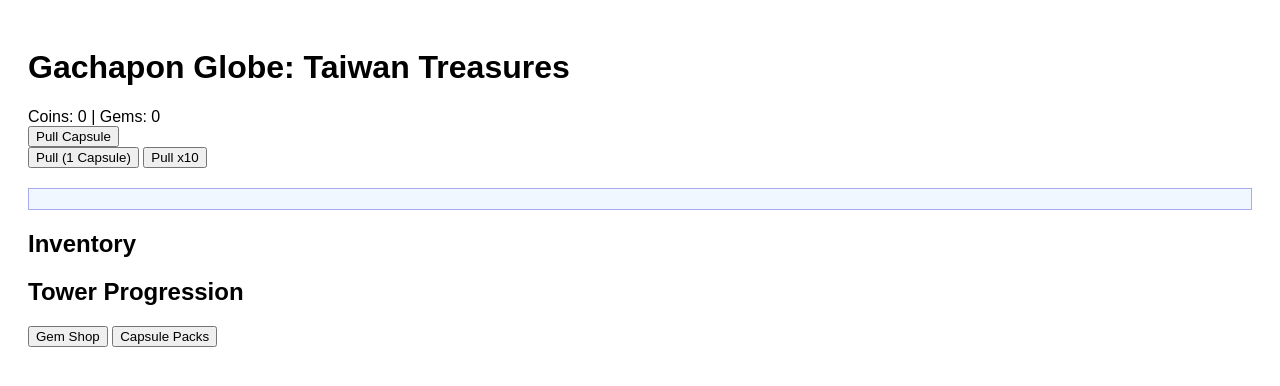
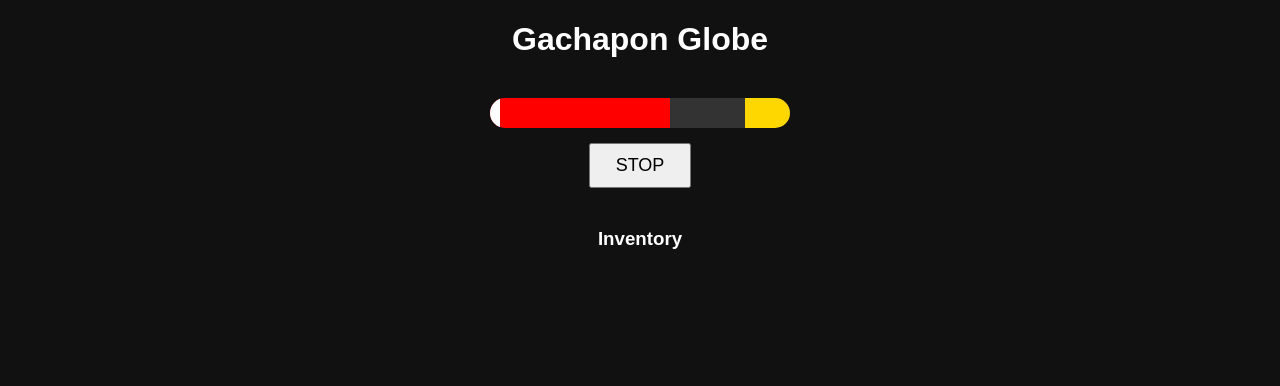
Before and after one commit to HeavenlyCloud/night-market-game, a plain HTML site: page index.html in a window 1280 px wide. Drawn offline with Linux system fonts and the light colour scheme; files that its build step writes are made by us from their sources.

Commit message:
Refactor Gachapon game UI and mechanics; update styles, remove unused scripts, and streamline inventory management

```diff
--- a/css/style.css
+++ b/css/style.css
@@ -1,28 +1,52 @@
 body {
-  font-family: sans-serif;
-  padding: 20px;
+  font-family: Arial, sans-serif;
+  background: #111;
+  color: white;
+  text-align: center;
 }
 
-#results {
-  margin: 20px 0;
-  padding: 10px;
-  background: #f0f7ff;
-  border: 1px solid #aae;
+#gacha-machine {
+  width: 300px;
+  margin: 40px auto;
 }
 
-.item {
-  display: inline-block;
-  padding: 6px 10px;
-  margin: 4px;
-  background: #fff;
-  border: 1px solid #ddd;
-  border-radius: 6px;
+#bar-container {
+  position: relative;
+  height: 30px;
+  background: #333;
+  overflow: hidden;
+  border-radius: 20px;
 }
 
-.level {
-  padding: 6px;
-  margin: 4px 0;
-  background: #ffd;
-  border: 1px solid #cc8;
-  border-radius: 5px;
+#bar-container::before {
+  content: '';
+  position: absolute;
+  left: 0;
+  width: 60%;
+  height: 100%;
+  background: red;
 }
+
+#bar-container::after {
+  content: '';
+  position: absolute;
+  right: 0;
+  width: 15%;
+  height: 100%;
+  background: gold;
+}
+
+#bar {
+  position: absolute;
+  width: 10px;
+  height: 100%;
+  background: white;
+  left: 0;
+}
+
+button {
+  margin-top: 15px;
+  padding: 10px 25px;
+  font-size: 18px;
+  cursor: pointer;
+}
--- a/index.html
+++ b/index.html
@@ -1,56 +1,28 @@
 <!DOCTYPE html>
-<html>
+<html lang="en">
+<head>
+  <meta charset="UTF-8" />
+  <title>Gachapon Globe - MVP</title>  <!--rush version because too lazy to setup react -->
+  <link rel="stylesheet" href="css/style.css">
+</head>
+<body>
 
-<head>
-  <meta charset="UTF-8">
-  <title>Gachapon Globe: Taiwan Treasures</title>
-  <link rel="stylesheet" href="style.css">
-</head>
+<h1>Gachapon Globe</h1>
 
-<body>
-  <h1>Gachapon Globe: Taiwan Treasures</h1>
-
-  <!-- Currency UI -->
-  <div id="currency">
-    <span id="coins">Coins: 0</span> |
-    <span id="gems">Gems: 0</span>
+<div id="gacha-machine">
+  <div id="bar-container">
+    <div id="bar"></div>
   </div>
 
-  <div id="capsule-display"></div>
-  <button onclick="pullCapsule()">Pull Capsule</button>
-  <div id="inventory"></div>
+  <button id="stopBtn">STOP</button>
+</div>
 
+<h2 id="result"></h2>
 
-  <!-- Gacha -->
-  <button id="pull-one">Pull (1 Capsule)</button>
-  <button id="pull-ten">Pull x10</button>
+<h3>Inventory</h3>
+<ul id="inventory"></ul>
 
-  <div id="results"></div>
-
-  <!-- Inventory -->
-  <h2>Inventory</h2>
-  <div id="inventory"></div>
-
-  <!-- Tower -->
-  <h2>Tower Progression</h2>
-  <div id="tower"></div>
-
-  <div id="scene-display"></div>
-
-  <!-- Shop -->
-  <div id="shop">
-    <button onclick="alert('Gem Shop coming soon')">Gem Shop</button>
-    <button onclick="alert('Capsule Packs coming soon')">Capsule Packs</button>
-  </div>
-
-
-  <script src="data/items.js"></script>
-  <script src="data/levels.js"></script>
-  <script src="systems/save.js"></script>
-  <script src="systems/gacha.js"></script>
-  <script src="ui/inventory.js"></script>
-  <script src="ui/shop.js"></script>
-  <script src="game.js"></script>
+<script src="/js/items.js"></script>
+<script src="/js/app.js"></script>
 </body>
-
 </html>
--- a/js/minigame.js
+++ /dev/null
@@ -1,5 +0,0 @@
-function startMiniGame() {
-  const gameDiv = document.getElementById("minigame");
-  gameDiv.innerHTML = "<p>Drag the food items to serve customers!</p>";
-  // Add simple drag & drop logic or canvas placeholder
-}
```
Also changed, not shown: js/gachapon.js (deleted, +0 -31 lines), js/tower.js (deleted, +0 -7 lines), js/items.js (added), 1 other file.
